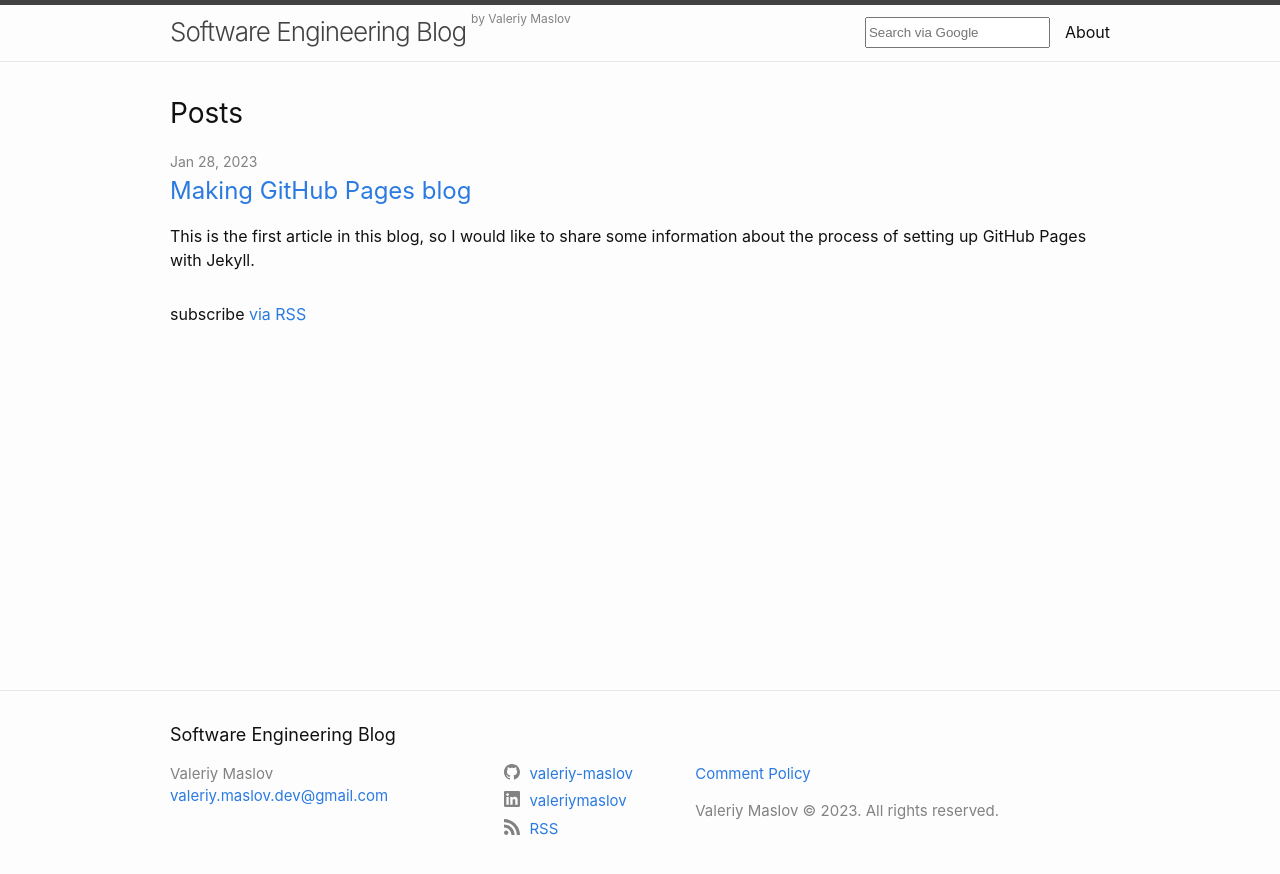
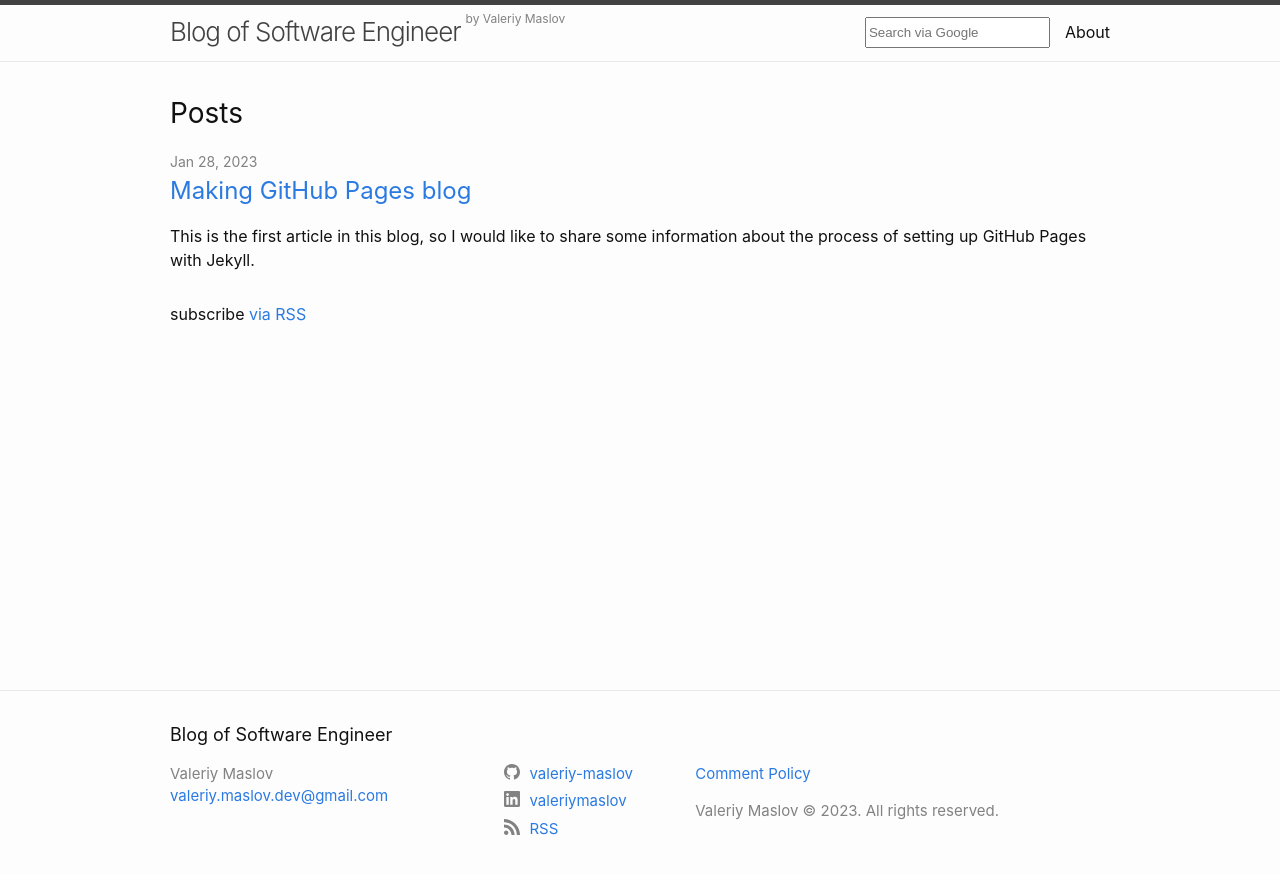
Before and after one commit to valeriy-maslov/valeriy-maslov.github.io, a Jekyll site: the page built from index.markdown, in a window 1280 px wide. Shown: the top 874 px of the page. Built offline with Jekyll 4.4.1, drawn with Linux system fonts in a browser that asks for light colours; our own code applies the rules of GitHub Pages for plain Markdown files.

Commit message:
title changed

```diff
--- a/_config.yml
+++ b/_config.yml
@@ -18,7 +18,7 @@
 # You can create any custom variable you would like, and they will be accessible
 # in the templates via {{ site.myvariable }}.
 
-title: Software Engineering Blog
+title: Blog of Software Engineer
 author: Valeriy Maslov
 email: valeriy.maslov.dev@gmail.com
 #description: >- # this means to ignore newlines until "baseurl:"
```
